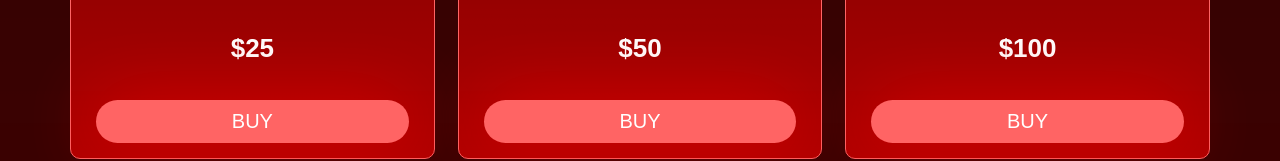
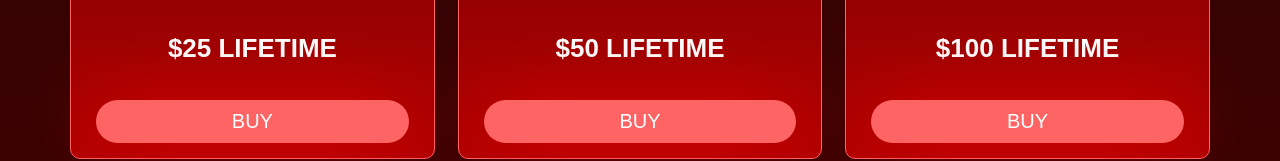
Before and after one commit to 1B-Services/1b-services.github.io, a plain HTML site: page index.html in a window 1280 px wide. Shown: the part 2093-2254 px from the top of the page. Drawn offline with nearby package versions, Linux system fonts and the light colour scheme.

Commit message:
Update index.html

```diff
--- a/index.html
+++ b/index.html
@@ -175,7 +175,7 @@
                                     <p><i class="fas fa-check-circle"></i> Placeholder.</p>
                                     <p><i class="fas fa-check-circle"></i> Placeholder.</p>
                                 </div>
-                                <h3>$25</h3>
+                                <h3>$25 LIFETIME</h3>
                                 <div class="btn--buy">
                                     <a href="https://buy.stripe.com/dR6eWJc7YdUWf28bIM">buy</a>
                                 </div>
@@ -190,7 +190,7 @@
                                     <p><i class="fas fa-check-circle"></i> Placeholder.</p>
                                     <p><i class="fas fa-check-circle"></i> Placeholder.</p>
                                 </div>
-                                <h3>$50</h3>
+                                <h3>$50 LIFETIME</h3>
                                 <div class="btn--buy">
                                     <a href="https://buy.stripe.com/dR69Cp0pg6sucU0cMP">buy</a>
                                 </div>
@@ -205,7 +205,7 @@
                                     <p><i class="fas fa-check-circle"></i> Placeholder.</p>
                                     <p><i class="fas fa-check-circle"></i> Placeholder.</p>
                                 </div>
-                                <h3>$100</h3>
+                                <h3>$100 LIFETIME</h3>
                                 <div class="btn--buy">
                                     <a href="https://buy.stripe.com/14k7uh2xog34aLS8wy">buy</a>
                                 </div>
```
